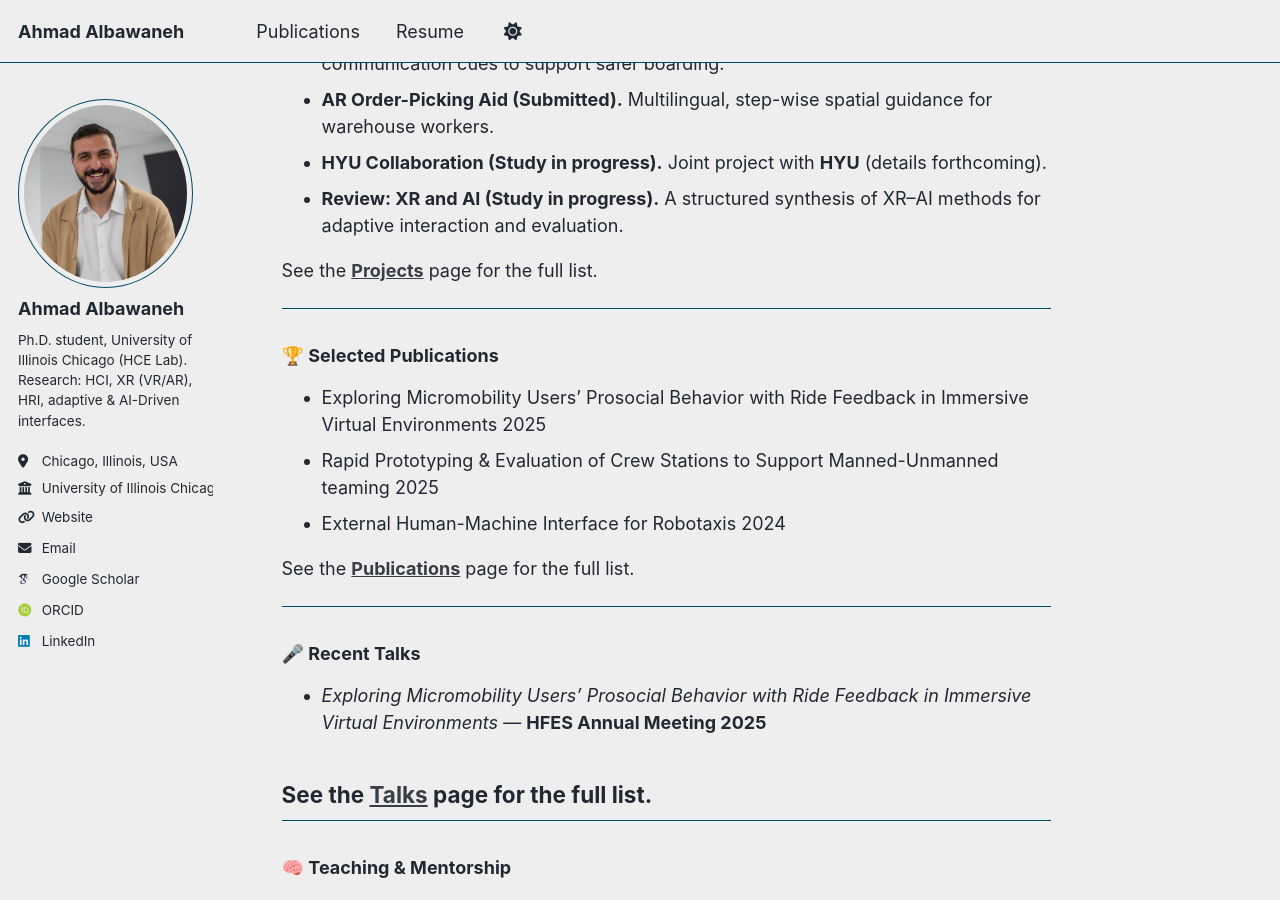
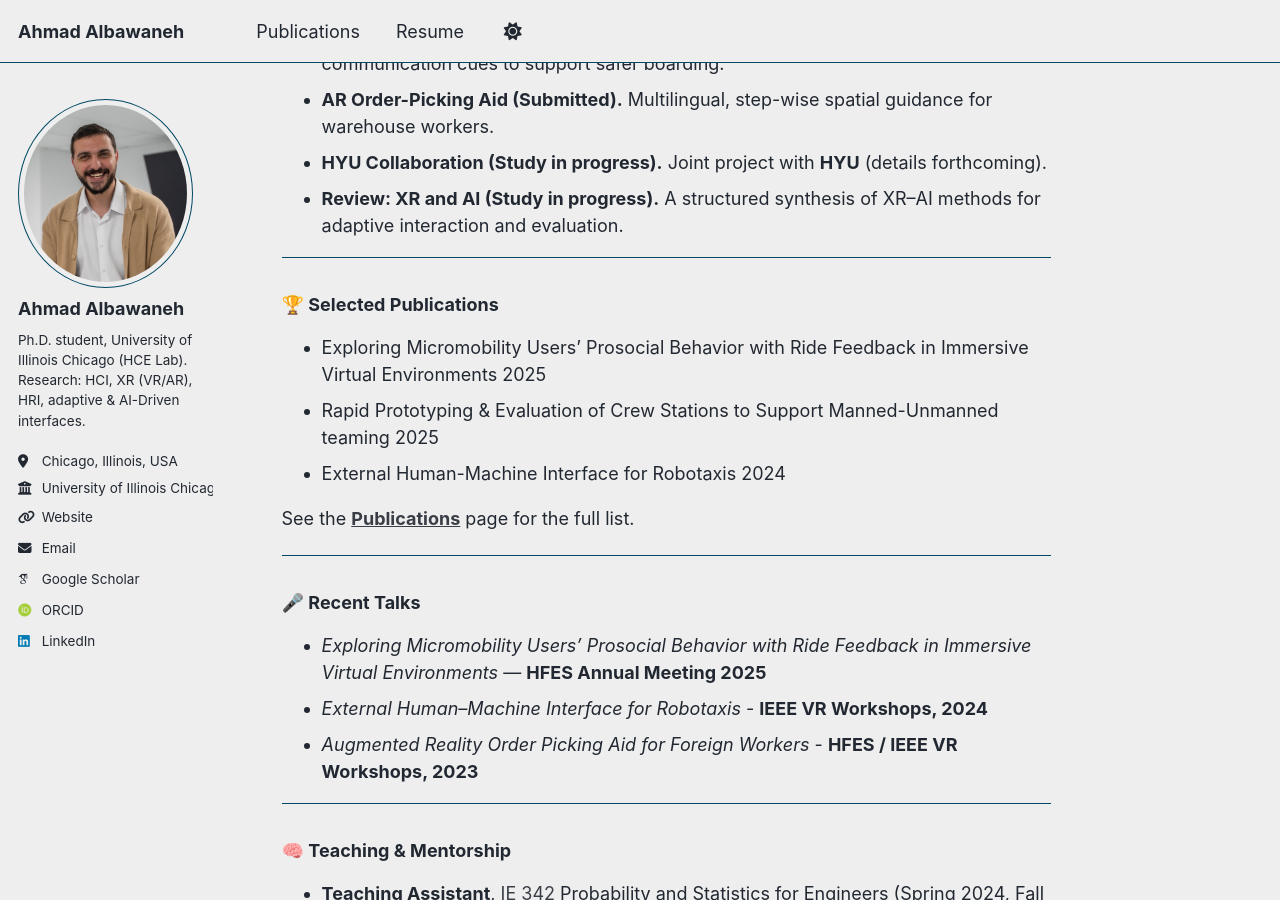
Before and after one commit to bawaneh/bawaneh, a Jekyll site: the page built from _pages/about.md, in a window 1280 px wide and 900 px high, scrolled down 838 px. Built offline with Jekyll 4.4.1, drawn with Linux system fonts in a browser that asks for light colours; some web fonts are replaced; a script that is not in the unit is left out.

Commit message:
Update about.md

```diff
--- a/_pages/about.md
+++ b/_pages/about.md
@@ -35,7 +35,7 @@ My research lies at the intersection of **Human–Computer Interaction (HCI)** a
 - **HYU Collaboration (Study in progress).** Joint project with **HYU** (details forthcoming).
 - **Review: XR and AI (Study in progress).** A structured synthesis of XR–AI methods for adaptive interaction and evaluation.
 
-See the [**Projects**]({{ site.baseurl }}/portfolio/) page for the full list.
+
 
 ---
 
@@ -50,8 +50,10 @@ See the [**Publications**]({{ site.baseurl }}/publications/) page for the full l
 
 ### 🎤 Recent Talks
 - *Exploring Micromobility Users’ Prosocial Behavior with Ride Feedback in Immersive Virtual Environments* — **HFES Annual Meeting 2025**
+- *External Human–Machine Interface for Robotaxis* - **IEEE VR Workshops, 2024**
+- *Augmented Reality Order Picking Aid for Foreign Workers* - **HFES / IEEE VR Workshops, 2023**
 
-See the [**Talks**]({{ site.baseurl }}/talks/) page for the full list.
+
 ---
 
 ### 🧠 Teaching & Mentorship
```
